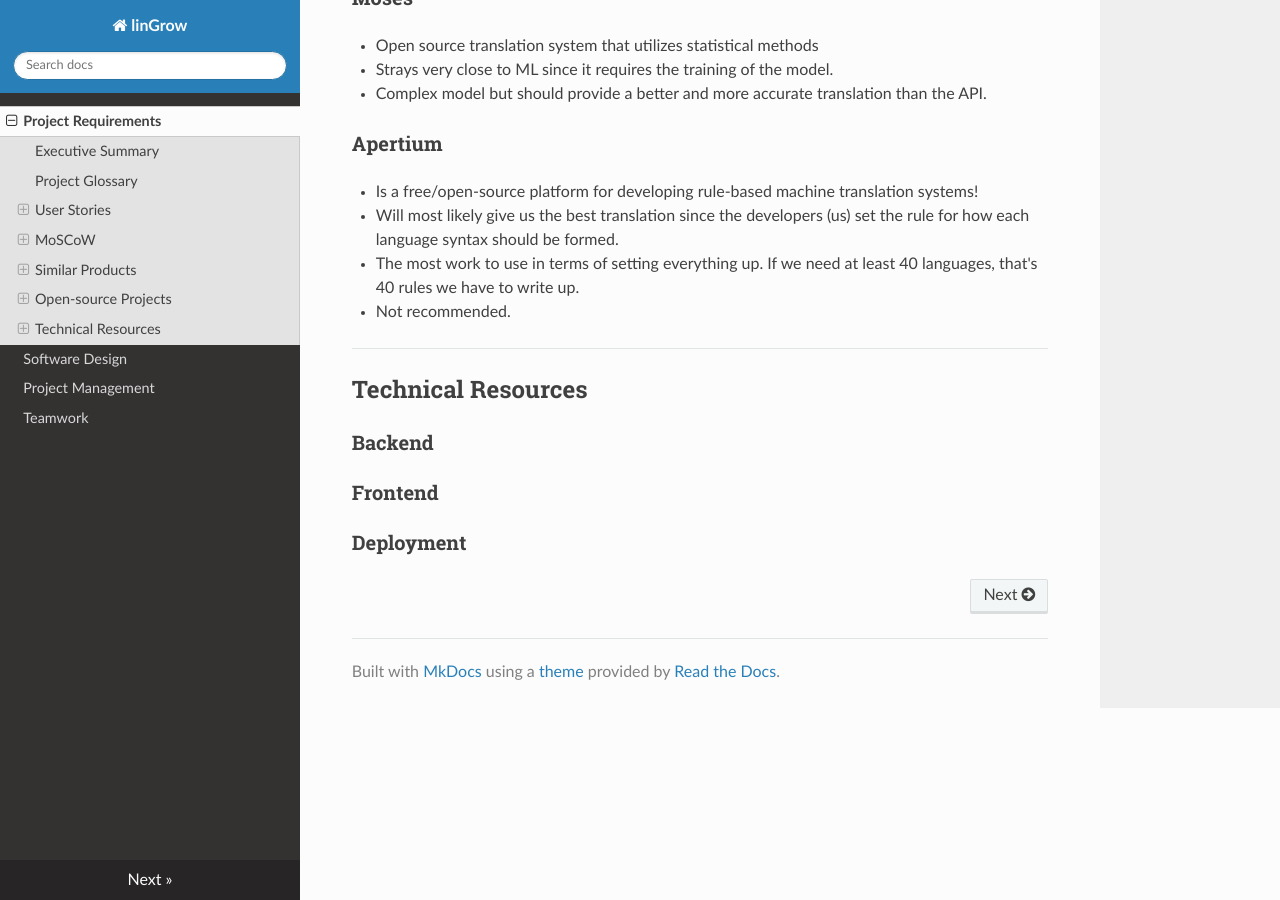
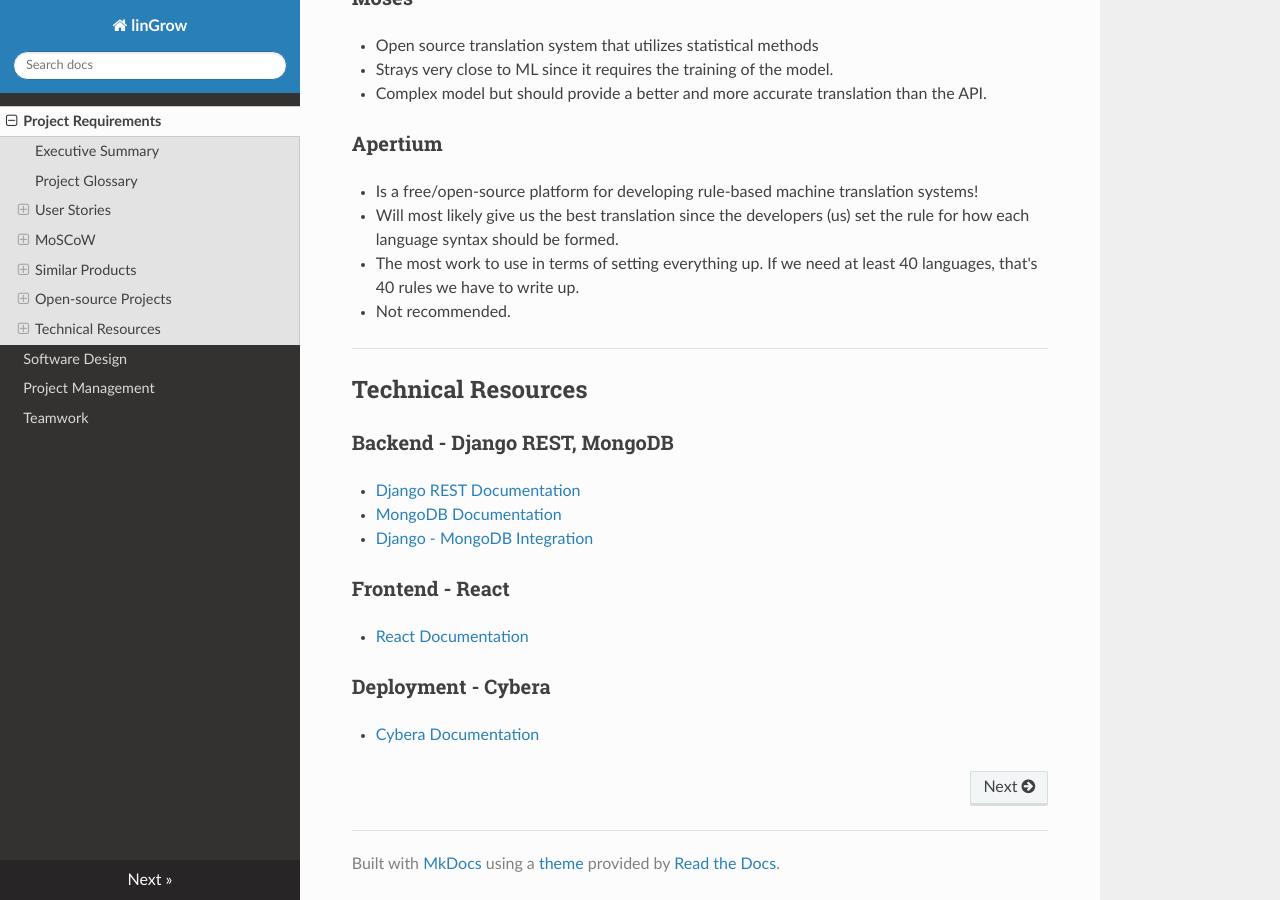
Before and after one commit to UAlbertaSu/linGrow, an MkDocs documentation site: the page built from docs/index.md, in a window 1280 px wide and 900 px high, scrolled down 7732 px. Built offline with MkDocs 1.6.1, drawn with Linux system fonts in a browser that asks for light colours; nearby versions of some CDN libraries.

Commit message:
Update technical resources

```diff
--- a/docs/index.md
+++ b/docs/index.md
@@ -257,8 +257,16 @@
 
 ## Technical Resources
 
-### Backend
+### Backend - Django REST, MongoDB
 
-### Frontend
+- [Django REST Documentation](https://www.django-rest-framework.org/tutorial/quickstart/)
+- [MongoDB Documentation](https://www.mongodb.com/docs/)
+- [Django - MongoDB Integration](https://www.mongodb.com/compatibility/mongodb-and-django)
 
-### Deployment
+### Frontend - React
+
+- [React Documentation](https://reactjs.org/docs/getting-started.html)
+
+### Deployment - Cybera
+
+- [Cybera Documentation](https://wiki.cybera.ca/#all-updates)
```
